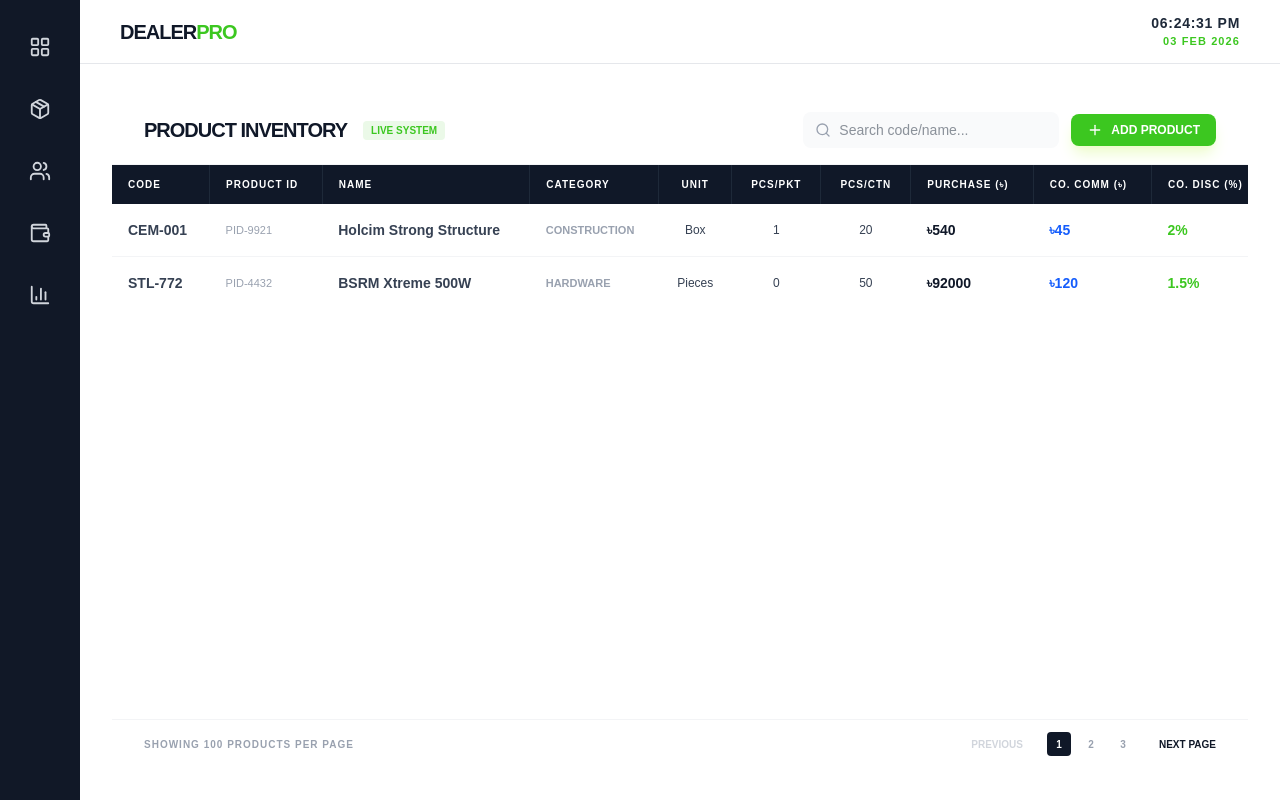
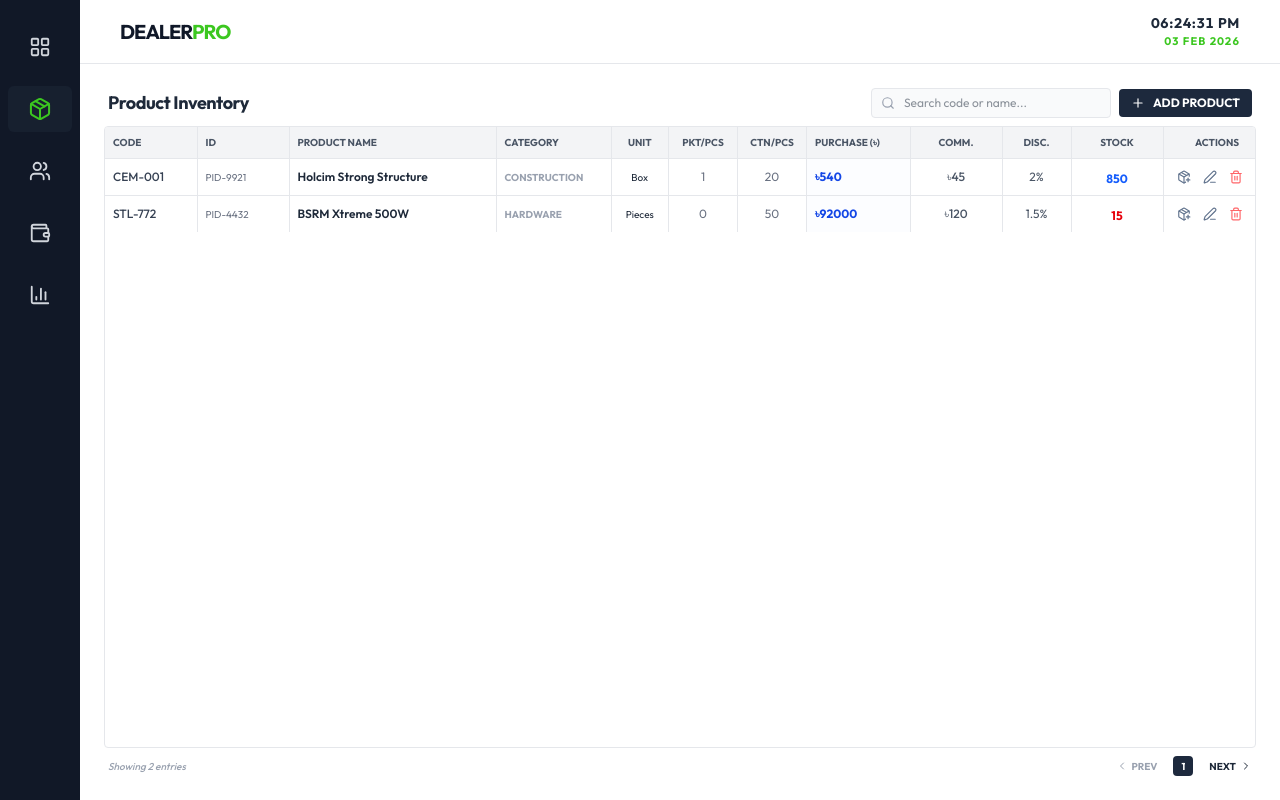
Before and after one commit to SamiunAuntor/DealerPro, a React (Vite) app in the folder frontend/: page /inventory in a window 1280 px wide. Built offline with nearby package versions, Linux system fonts and the light colour scheme.

Commit message:
updated inventory page ui

```diff
--- a/frontend/src/Layouts/MainLayout.jsx
+++ b/frontend/src/Layouts/MainLayout.jsx
@@ -8,7 +8,7 @@ import {
     Menu,
     X
 } from 'lucide-react';
-import { Outlet } from 'react-router-dom';
+import { Outlet, NavLink } from 'react-router-dom';
 import { Tooltip } from 'react-tooltip';
 import 'react-tooltip/dist/react-tooltip.css';
 
@@ -42,30 +42,37 @@ const MainLayout = ({ children }) => {
         <div className="flex h-screen bg-gray-100 text-gray-800 font-sans antialiased">
             <Tooltip id="nav-tooltip" place="right" className="z-50 !bg-gray-800 !text-[#3cc720] !font-bold" />
 
-            {/* SIDEBAR - Slim Rail with icons starting from the top */}
+            {/* SIDEBAR */}
             <aside className={`
                 fixed inset-y-0 left-0 z-50 w-20 bg-[#111827] text-gray-300 transform transition-transform duration-300 ease-in-out
                 lg:relative lg:translate-x-0 ${isOpen ? 'translate-x-0' : '-translate-x-full'}
             `}>
                 <div className="flex flex-col h-full items-center">
-                    {/* Nav Links start immediately at top */}
                     <nav className="flex-1 w-full px-2 py-6 space-y-4">
                         {navItems.map((item) => (
-                            <a
+                            <NavLink
                                 key={item.name}
-                                href={item.href}
+                                to={item.href}
                                 data-tooltip-id="nav-tooltip"
                                 data-tooltip-content={item.name}
-                                className="flex items-center justify-center w-full py-3 transition-all rounded-md hover:bg-gray-800 hover:text-[#3cc720] group"
+                                // The 'isActive' argument is provided by NavLink automatically
+                                className={({ isActive }) => `
+                                    flex items-center justify-center w-full py-3 transition-all rounded-md group
+                                    ${isActive
+                                        ? 'text-[#3cc720] bg-gray-800/50'
+                                        : 'hover:bg-gray-800 hover:text-[#3cc720]'
+                                    }
+                                `}
                             >
-                                <span className="group-hover:scale-110 transition-transform">
-                                    {item.icon}
-                                </span>
-                            </a>
+                                {({ isActive }) => (
+                                    <span className={`transition-transform ${isActive ? 'scale-110' : 'group-hover:scale-110'}`}>
+                                        {item.icon}
+                                    </span>
+                                )}
+                            </NavLink>
                         ))}
                     </nav>
 
-                    {/* Mobile Close Button */}
                     <button onClick={() => setIsOpen(false)} className="lg:hidden p-4 text-gray-400 hover:text-white">
                         <X size={24} />
                     </button>
@@ -74,7 +81,6 @@ const MainLayout = ({ children }) => {
 
             {/* CONTENT */}
             <div className="flex-1 flex flex-col min-w-0 overflow-hidden">
-                {/* Top Navbar with Logo at Top Left */}
                 <header className="h-16 flex items-center justify-between px-6 bg-white border-b border-gray-200 lg:px-10 shrink-0">
                     <div className="flex items-center gap-4">
                         <button
@@ -84,13 +90,11 @@ const MainLayout = ({ children }) => {
                             <Menu size={24} />
                         </button>
 
-                        {/* Logo at Top Left */}
                         <span className="text-xl font-black tracking-tighter text-gray-900 uppercase">
                             Dealer<span className="text-[#3cc720]">Pro</span>
                         </span>
                     </div>
 
-                    {/* Date/Time at Top Right */}
                     <div className="flex items-center">
                         <div className="text-right">
                             <div className="flex flex-col items-end">
@@ -105,17 +109,16 @@ const MainLayout = ({ children }) => {
                     </div>
                 </header>
 
-                {/* Workspace */}
                 <main className="flex-1 overflow-y-auto bg-white relative">
                     {children || (
-                        <div className="absolute inset-0 flex items-center justify-center p-8 text-center">
+                        <div className="absolute inset-0 flex items-center justify-center p-4 text-center">
                             <Outlet />
                         </div>
                     )}
                 </main>
             </div>
 
-            {/* Mobile Blur Overlay */}
+            {/* Mobile Overlay */}
             {isOpen && (
                 <div
                     className="fixed inset-0 bg-gray-900/20 backdrop-blur-[2px] z-40 lg:hidden"
--- a/frontend/src/Pages/InventoryPage.jsx
+++ b/frontend/src/Pages/InventoryPage.jsx
@@ -1,11 +1,19 @@
 import React, { useState } from 'react';
-import { Plus, Search, Filter, ChevronLeft, ChevronRight, Edit3, Eye, Trash2, PackagePlus } from 'lucide-react';
+import {
+    Plus,
+    Search,
+    Edit3,
+    Eye,
+    Trash2,
+    PackagePlus,
+    ChevronLeft,
+    ChevronRight
+} from 'lucide-react'; // Added the missing imports here
 import AddProductModal from '../Componenets/AddProductModal';
 
 const InventoryPage = () => {
     const [isModalOpen, setIsModalOpen] = useState(false);
 
-    // STATIC DATA: Mapping exactly to Schema 2.1
     const staticProducts = [
         {
             _id: '1', code: 'CEM-001', product_id: 'PID-9921', name: 'Holcim Strong Structure',
@@ -22,68 +30,71 @@ const InventoryPage = () => {
     ];
 
     return (
-        <div className="flex flex-col h-full w-full bg-white">
-            {/* Slim Header */}
-            <div className="flex items-center justify-between px-8 py-4 border-b border-gray-100 shrink-0">
-                <div className="flex items-center gap-4">
-                    <h1 className="text-xl font-black text-gray-900 tracking-tighter uppercase">Product Inventory</h1>
-                    <span className="text-[10px] bg-[#3cc720]/10 px-2 py-0.5 rounded font-bold text-[#3cc720]">LIVE SYSTEM</span>
-                </div>
+        <div className="flex flex-col h-full w-full bg-white px-2 py-2">
+            {/* Header section - name on left, search/add on right */}
+            <div className="flex items-center justify-between mb-2 px-1">
+                <h1 className="text-lg font-bold text-gray-800 tracking-tight">Product Inventory</h1>
 
-                <div className="flex items-center gap-3">
+                <div className="flex items-center gap-2">
                     <div className="relative">
-                        <Search className="absolute left-3 top-1/2 -translate-y-1/2 text-gray-400" size={16} />
-                        <input type="text" placeholder="Search code/name..." className="pl-9 pr-4 py-2 bg-gray-50 border-none rounded-lg text-sm w-64 focus:ring-1 focus:ring-[#3cc720]" />
+                        <Search className="absolute left-2.5 top-1/2 -translate-y-1/2 text-gray-400" size={14} />
+                        <input
+                            type="text"
+                            placeholder="Search code or name..."
+                            className="pl-8 pr-3 py-1.5 bg-gray-50 border border-gray-200 rounded text-xs w-60 focus:outline-none focus:border-blue-500"
+                        />
                     </div>
-                    <button onClick={() => setIsModalOpen(true)} className="bg-[#3cc720] hover:bg-[#34ad1c] text-white px-4 py-2 rounded-lg font-bold text-xs transition-all flex items-center gap-2 shadow-lg shadow-lime-100">
-                        <Plus size={16} /> ADD PRODUCT
+                    <button
+                        onClick={() => setIsModalOpen(true)}
+                        className="bg-slate-800 hover:bg-slate-900 text-white px-3 py-1.5 rounded text-xs font-bold transition-all flex items-center gap-2"
+                    >
+                        <Plus size={14} /> ADD PRODUCT
                     </button>
                 </div>
             </div>
 
-            {/* Full Schema Table */}
-            <div className="flex-1 overflow-auto">
-                <table className="w-full text-left border-collapse min-w-[1400px]">
-                    <thead className="sticky top-0 z-10 bg-gray-900 text-white">
-                        <tr>
-                            <th className="px-4 py-3 text-[10px] font-bold uppercase tracking-widest border-r border-gray-800">Code</th>
-                            <th className="px-4 py-3 text-[10px] font-bold uppercase tracking-widest border-r border-gray-800">Product ID</th>
-                            <th className="px-4 py-3 text-[10px] font-bold uppercase tracking-widest border-r border-gray-800">Name</th>
-                            <th className="px-4 py-3 text-[10px] font-bold uppercase tracking-widest border-r border-gray-800">Category</th>
-                            <th className="px-4 py-3 text-[10px] font-bold uppercase tracking-widest border-r border-gray-800 text-center">Unit</th>
-                            <th className="px-4 py-3 text-[10px] font-bold uppercase tracking-widest border-r border-gray-800 text-center">Pcs/Pkt</th>
-                            <th className="px-4 py-3 text-[10px] font-bold uppercase tracking-widest border-r border-gray-800 text-center">Pcs/Ctn</th>
-                            <th className="px-4 py-3 text-[10px] font-bold uppercase tracking-widest border-r border-gray-800">Purchase (৳)</th>
-                            <th className="px-4 py-3 text-[10px] font-bold uppercase tracking-widest border-r border-gray-800">Co. Comm (৳)</th>
-                            <th className="px-4 py-3 text-[10px] font-bold uppercase tracking-widest border-r border-gray-800">Co. Disc (%)</th>
-                            <th className="px-4 py-3 text-[10px] font-bold uppercase tracking-widest border-r border-gray-800 text-center">Stock</th>
-                            <th className="px-4 py-3 text-[10px] font-bold uppercase tracking-widest text-right">Actions</th>
+            {/* Grid-Style Table with Gray Borders */}
+            <div className="flex-1 overflow-hidden border border-gray-200 rounded">
+                <table className="w-full text-left border-collapse table-fixed">
+                    <thead className="bg-gray-100 border-b border-gray-200">
+                        <tr className="divide-x divide-gray-200">
+                            <th className="w-[8%] px-2 py-2 text-[10px] font-bold uppercase text-gray-600">Code</th>
+                            <th className="w-[8%] px-2 py-2 text-[10px] font-bold uppercase text-gray-600">ID</th>
+                            <th className="w-[18%] px-2 py-2 text-[10px] font-bold uppercase text-gray-600">Product Name</th>
+                            <th className="w-[10%] px-2 py-2 text-[10px] font-bold uppercase text-gray-600">Category</th>
+                            <th className="w-[5%] px-2 py-2 text-[10px] font-bold uppercase text-gray-600 text-center">Unit</th>
+                            <th className="w-[6%] px-2 py-2 text-[10px] font-bold uppercase text-gray-600 text-center">Pkt/Pcs</th>
+                            <th className="w-[6%] px-2 py-2 text-[10px] font-bold uppercase text-gray-600 text-center">Ctn/Pcs</th>
+                            <th className="w-[9%] px-2 py-2 text-[10px] font-bold uppercase text-gray-600">Purchase (৳)</th>
+                            <th className="w-[8%] px-2 py-2 text-[10px] font-bold uppercase text-gray-600 text-center">Comm.</th>
+                            <th className="w-[6%] px-2 py-2 text-[10px] font-bold uppercase text-gray-600 text-center">Disc.</th>
+                            <th className="w-[8%] px-2 py-2 text-[10px] font-bold uppercase text-gray-600 text-center">Stock</th>
+                            <th className="w-[8%] px-2 py-2 text-[10px] font-bold uppercase text-gray-600 text-right pr-4">Actions</th>
                         </tr>
                     </thead>
-                    <tbody className="divide-y divide-gray-100">
+                    <tbody className="divide-y divide-gray-200">
                         {staticProducts.map((p) => (
-                            <tr key={p._id} className="hover:bg-gray-50/80 transition-colors text-gray-700">
-                                <td className="px-4 py-3 text-sm font-bold">{p.code}</td>
-                                <td className="px-4 py-3 text-[11px] font-medium text-gray-400">{p.product_id}</td>
-                                <td className="px-4 py-3 text-sm font-semibold">{p.name}</td>
-                                <td className="px-4 py-3 text-[11px] uppercase font-bold text-gray-400">{p.category}</td>
-                                <td className="px-4 py-3 text-center text-xs capitalize font-medium">{p.unit_type}</td>
-                                <td className="px-4 py-3 text-center text-xs">{p.pieces_per_packet}</td>
-                                <td className="px-4 py-3 text-center text-xs">{p.pieces_per_cartoon}</td>
-                                <td className="px-4 py-3 text-sm font-black text-gray-900">৳{p.purchase_price}</td>
-                                <td className="px-4 py-3 text-sm font-bold text-blue-600">৳{p.company_commission}</td>
-                                <td className="px-4 py-3 text-sm font-bold text-[#3cc720]">{p.company_discount}%</td>
-                                <td className="px-4 py-3 text-center">
-                                    <span className="px-2 py-1 rounded bg-gray-100 text-gray-800 text-[10px] font-black uppercase">
+                            <tr key={p._id} className="hover:bg-gray-100 divide-x divide-gray-200 transition-colors">
+                                <td className="px-2 py-1.5 text-xs font-medium text-gray-700">{p.code}</td>
+                                <td className="px-2 py-1.5 text-[10px] text-gray-500">{p.product_id}</td>
+                                <td className="px-2 py-1.5 text-xs font-semibold text-gray-800 truncate">{p.name}</td>
+                                <td className="px-2 py-1.5 text-[10px] uppercase font-bold text-gray-400">{p.category}</td>
+                                <td className="px-2 py-1.5 text-center text-[10px] capitalize">{p.unit_type}</td>
+                                <td className="px-2 py-1.5 text-center text-xs text-gray-500">{p.pieces_per_packet}</td>
+                                <td className="px-2 py-1.5 text-center text-xs text-gray-500">{p.pieces_per_cartoon}</td>
+                                <td className="px-2 py-1.5 text-xs font-bold text-blue-700 bg-blue-50/20">৳{p.purchase_price}</td>
+                                <td className="px-2 py-1.5 text-center text-xs text-gray-600 font-medium">৳{p.company_commission}</td>
+                                <td className="px-2 py-1.5 text-center text-xs text-gray-600">{p.company_discount}%</td>
+                                <td className="px-2 py-1.5 text-center">
+                                    <span className={`text-xs font-bold ${p.stock_count < 20 ? 'text-red-600 font-black' : 'text-blue-600'}`}>
                                         {p.stock_count}
                                     </span>
                                 </td>
-                                <td className="px-4 py-3">
+                                <td className="px-2 py-1.5">
                                     <div className="flex items-center justify-end gap-1">
-                                        <button title="Stock In" className="p-1.5 text-blue-500 hover:bg-blue-50 rounded"><PackagePlus size={16} /></button>
-                                        <button title="View" className="p-1.5 text-gray-400 hover:bg-gray-100 rounded"><Eye size={16} /></button>
-                                        <button title="Edit" className="p-1.5 text-[#3cc720] hover:bg-green-50 rounded"><Edit3 size={16} /></button>
-                                        <button title="Delete" className="p-1.5 text-red-400 hover:bg-red-50 rounded"><Trash2 size={16} /></button>
+                                        <button title="Stock In" className="p-1 text-slate-500 hover:text-blue-600"><PackagePlus size={14} /></button>
+                                        <button title="Edit" className="p-1 text-slate-500 hover:text-gray-900"><Edit3 size={14} /></button>
+                                        <button title="Delete" className="p-1 text-red-400 hover:text-red-600"><Trash2 size={14} /></button>
                                     </div>
                                 </td>
                             </tr>
@@ -92,15 +103,19 @@ const InventoryPage = () => {
                 </table>
             </div>
 
-            {/* Pagination */}
-            <div className="px-8 py-3 border-t border-gray-100 flex items-center justify-between bg-white shrink-0">
-                <p className="text-[10px] text-gray-400 font-bold uppercase tracking-widest">Showing 100 products per page</p>
-                <div className="flex items-center gap-6">
-                    <button className="text-[10px] font-black text-gray-300 cursor-not-allowed">PREVIOUS</button>
-                    <div className="flex gap-2">
-                        {[1, 2, 3].map(n => <span key={n} className={`w-6 h-6 flex items-center justify-center text-[10px] font-bold rounded ${n === 1 ? 'bg-gray-900 text-white' : 'text-gray-400 hover:bg-gray-100 cursor-pointer'}`}>{n}</span>)}
+            {/* Pagination UI */}
+            <div className="mt-2 px-1 flex items-center justify-between shrink-0">
+                <p className="text-[10px] text-gray-400 font-medium italic">Showing {staticProducts.length} entries</p>
+                <div className="flex items-center gap-4">
+                    <button className="text-[10px] font-bold text-gray-400 hover:text-gray-600 flex items-center gap-1 uppercase">
+                        <ChevronLeft size={12} /> Prev
+                    </button>
+                    <div className="flex gap-1">
+                        <span className="w-5 h-5 flex items-center justify-center text-[10px] font-bold bg-slate-800 text-white rounded">1</span>
                     </div>
-                    <button className="text-[10px] font-black text-gray-900 hover:text-[#3cc720]">NEXT PAGE</button>
+                    <button className="text-[10px] font-bold text-gray-800 hover:text-blue-600 flex items-center gap-1 uppercase">
+                        Next <ChevronRight size={12} />
+                    </button>
                 </div>
             </div>
 
--- a/frontend/src/index.css
+++ b/frontend/src/index.css
@@ -1,7 +1,7 @@
+@import url('https://fonts.googleapis.com/css2?family=Outfit:wght@400;500;600;700&display=swap');
 @import "tailwindcss";
 @plugin "daisyui";
 
-@import url('https://fonts.googleapis.com/css2?family=Outfit:wght@400;500;600;700&display=swap');
 
 * {
   font-family: 'Outfit', 'Poppins', sans-serif;
```
Also changed, not shown: 1 other file (tests, documents, lock files or other folders).
